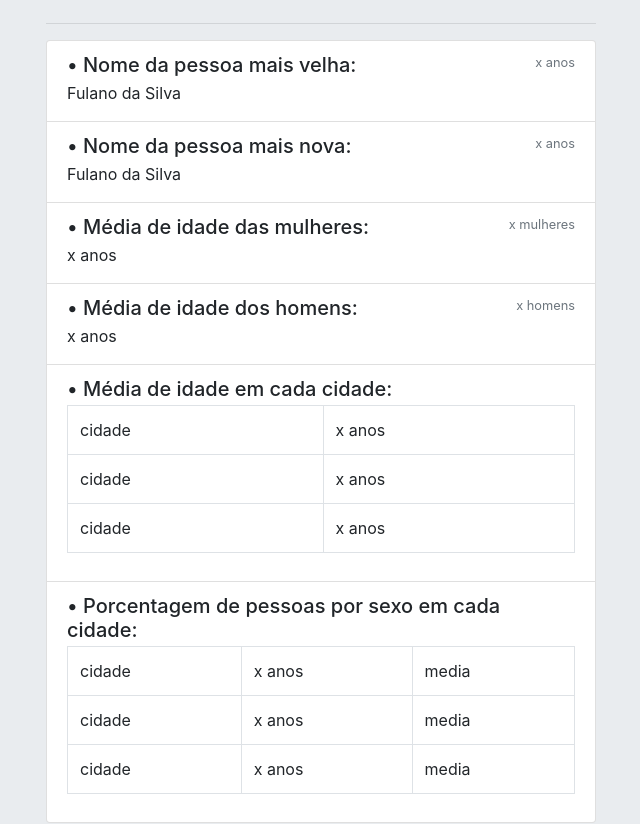
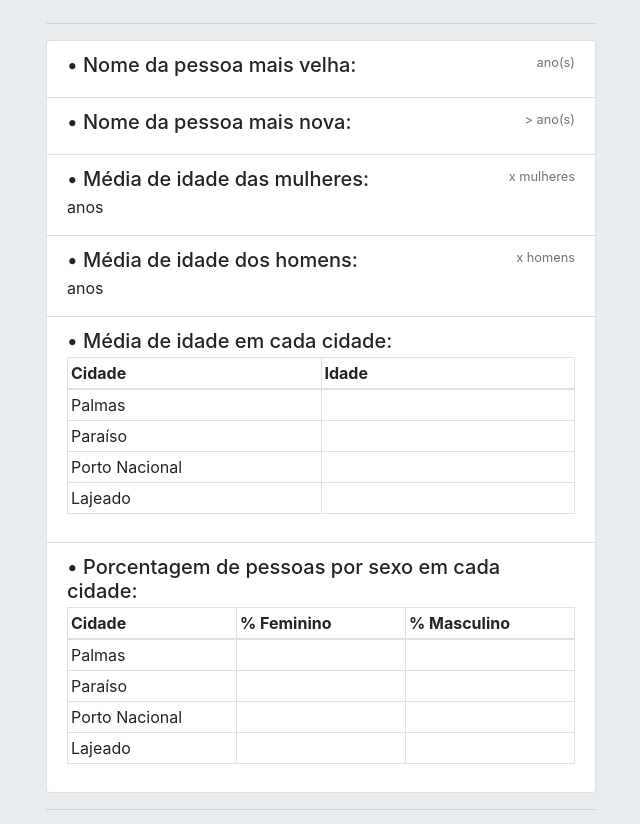
Before and after one commit to lpweb-2019-1/questionario-social-questionario-gustavo-klederson, an Angular app: page / in a window 1280 px wide. Shown: the part 683-1507 px from the top of the page, without its empty margins (319-959 px from the left). Built offline with nearby package versions, Linux system fonts and the light colour scheme.

Commit message:
Atualização do Formulário

```diff
--- a/package.json
+++ b/package.json
@@ -19,13 +19,16 @@
     "@angular/platform-browser": "~7.2.0",
     "@angular/platform-browser-dynamic": "~7.2.0",
     "@angular/router": "~7.2.0",
+    "and": "0.0.3",
     "bootstrap": "^4.3.1",
     "core-js": "^2.5.4",
     "font": "0.0.4",
     "font-awesome": "^4.7.0",
     "ngx": "^2.4.0",
     "ngx-bootstrap": "^4.0.0",
+    "npm": "^6.9.0",
     "rxjs": "~6.3.3",
+    "start": "^5.1.0",
     "tslib": "^1.9.0",
     "zone.js": "~0.8.26"
   },
--- a/src/app/app.component.css
+++ b/src/app/app.component.css
@@ -0,0 +1,9 @@
+th, td {
+    padding: 3px;
+}
+#table1 {
+    width: 50%;
+}
+#table2 {
+    width: 33%;
+}
--- a/src/app/app.component.html
+++ b/src/app/app.component.html
@@ -1,15 +1,18 @@
 <div class="jumbotron jumbotron-fluid">
   <div class="container">
+
+    <!--FORMULÁRIO PARA COLETA DOS DADOS-->
+
     <div class="form-row">
       <div class="col"></div>
       <div class="col-md-6">
         <h1>{{title}}</h1>
         <hr/>
-        <form>
+        <form #cadastro="ngForm" (submit)="submit()">
           <!--Nome-->
           <div class="form-group">
             <label for="nome">Nome Completo:</label>
-            <input type="text" class="form-control" id="nome" name="nome" required/>
+            <input type="text" id="nome" name="nome" [(ngModel)]="nome" class="form-control" required/>
             <small class="text-secondary">Insira seu nome completo.</small>
           </div>
           <!--Sexo-->
@@ -18,44 +21,45 @@
             <br/>
             <div class="form-check-inline">
               <label class="form-check-label">
-                <input type="radio" class="form-check-input"  id="sexo" name="sexo" value="Masculino" required/> Masculino
+                <input type="radio" id="sexo" name="sexo" value="Masculino" [(ngModel)]="sexo" class="form-check-input" required/> Masculino
               </label>
             </div>
             <div class="form-check-inline">
               <label class="form-check-label">
-                <input type="radio" class="form-check-input" id="sexo" name="sexo" value="Feminino" required/> Feminino
+                <input type="radio" id="sexo" name="sexo" value="Feminino" [(ngModel)]="sexo" class="form-check-input"/> Feminino
               </label>
             </div>
             <br/>
-            <small class="text-secondary">Insira sua idade em anos completos.</small>
+            <small class="text-secondary">Selecione seu sexo.</small>
           </div>
           <!--Idade-->
           <div class="form-group">
             <label for="idade">Idade:</label>
-            <input type="number" class="form-control" id="idade" name="idade" required/>
+            <input type="number" id="idade" name="idade" min="0" max="150" [(ngModel)]="idade" class="form-control" required/>
             <small class="text-secondary">Insira sua idade em anos completos.</small>
           </div>
           <!--Cidade-->
           <div class="form-group">
             <label for="cidade">Cidade:</label>
-            <select class="form-control" id="cidade" nome="cidade" required>
-              <option value="cidade">Palmas</option>
-              <option value="cidade">Porto Nacional</option>
-              <option value="cidade">Lajeado</option>
-              <option value="cidade">Paraíso</option>
+            <select id="cidade" name="cidade" [(ngModel)]="cidade" class="form-control" required>
+              <option value="" selected="selected">Selecione uma cidade</option>
+              <option value="cidade" *ngFor="let cidade of questionarios.listaDeCidades()">{{cidade}}</option>
             </select>
             <small class="text-secondary">Selecione sua cidade.</small>
           </div>
           <!--Botões-->
           <div class="btn-group">
-            <button type="button" class="btn btn-outline-primary"><i class="fa fa-check"></i> Salvar</button>
-            <button type="button" class="btn btn-outline-secondary" formnovalidate><i class="fa fa-times"></i> Limpar</button>
+            <button type="submit" class="btn btn-outline-primary" [disabled]="!cadastro.form.valid"><i class="fa fa-check"></i> Salvar</button>
+            <button type="reset" class="btn btn-outline-secondary" formnovalidate><i class="fa fa-times"></i> Limpar</button>
           </div>
         </form>
         <hr/>
       </div>
       <div class="col"></div>
     </div>
+
+    <!--APRESENTAÇÃO ESTATÍSTICA DOS DADOS COLETADOS-->
+
     <div class="form-row">
       <div class="col"></div>
       <div class="col-md-6">
@@ -65,73 +69,76 @@
           <a class="list-group-item list-group-item-action">
             <div class="d-flex w-100 justify-content-between">
               <h5 class="mb-1">• Nome da pessoa mais velha:</h5>
-              <small class="text-muted">x anos</small>
+              <small class="text-muted">{{idade}} ano(s)</small>
             </div>
-            <p class="mb-1">Fulano da Silva</p>
+            <p class="mb-1">{{nome}}</p>
           </a>
           <a class="list-group-item list-group-item-action">
             <div class="d-flex w-100 justify-content-between">
               <h5 class="mb-1">• Nome da pessoa mais nova:</h5>
-              <small class="text-muted">x anos</small>
+              <small class="text-muted">>{{idade}} ano(s)</small>
             </div>
-            <p class="mb-1">Fulano da Silva</p>
+            <p class="mb-1">{{nome}}</p>
           </a>
           <a class="list-group-item list-group-item-action">
             <div class="d-flex w-100 justify-content-between">
               <h5 class="mb-1">• Média de idade das mulheres:</h5>
               <small class="text-muted">x mulheres</small>
             </div>
-            <p class="mb-1">x anos</p>
+            <p class="mb-1">{{idade}} anos</p>
           </a>
           <a class="list-group-item list-group-item-action">
             <div class="d-flex w-100 justify-content-between">
               <h5 class="mb-1">• Média de idade dos homens:</h5>
               <small class="text-muted">x homens</small>
             </div>
-            <p class="mb-1">x anos</p>
+            <p class="mb-1">{{idade}} anos</p>
           </a>
           <a class="list-group-item list-group-item-action">
             <div class="d-flex w-100 justify-content-between">
               <h5 class="mb-1">• Média de idade em cada cidade:</h5>
               <small class="text-muted"></small>
             </div>
+            <div table-responsive-lg>
               <table class="table table-bordered ">
+                <thead>
                   <tr>
-                <td>cidade</td>
-                <td>x anos</td>
+                    <th id="table1">Cidade</th>
+                    <th id="table1">Idade</th>
                   </tr>
-              <tr>
-                <td>cidade</td>
-                <td>x anos</td>
+                </thead>
+                <tbody>
+                  <tr *ngFor="let cidade of questionarios.listaDeCidades()">
+                    <td>{{cidade}}</td>
+                    <td></td>
                   </tr>
-              <tr>
-                <td>cidade</td>
-                <td>x anos</td>
-              </tr>
+                </tbody>
               </table>
+            </div>
           </a>
           <a class="list-group-item list-group-item-action">
             <div class="d-flex w-100 justify-content-between">
               <h5 class="mb-1">• Porcentagem de pessoas por sexo em cada cidade:</h5>
               <small class="text-muted"></small>
             </div>
+            <div table-responsive-lg>
               <table class="table table-bordered ">
+                <thead>
                   <tr>
-                <td>cidade</td>
-                <td>x anos</td>
-                <td>media</td>
+                    <th id="table2">Cidade</th>
+                    <th id="table2">% Feminino</th>
+                    <th id="table2">% Masculino</th>
                   </tr>
-              <tr>
-                <td>cidade</td>
-                <td>x anos</td>
-                <td>media</td>
+                </thead>
+                <tbody>
+                  <tr *ngFor="let cidade of questionarios.listaDeCidades()">
+                    <td>{{cidade}}</td>
+                    <td></td>
+                    <td></td>
                   </tr>
-              <tr>
-                <td>cidade</td>
-                <td>x anos</td>
-                <td>media</td>
-              </tr>
+                </tbody>
               </table>
+            </div>
           </a>
         </div>
         <hr/>
--- a/src/app/app.component.ts
+++ b/src/app/app.component.ts
@@ -1,4 +1,5 @@
 import { Component } from '@angular/core';
+import { AppService } from './app.service';
 
 @Component({
   selector: 'app-root',
@@ -7,4 +8,15 @@ import { Component } from '@angular/core';
 })
 export class AppComponent {
   title = 'Questionário Social';
+  nome = null;
+  sexo = null;
+  idade = null;
+  cidade = null;
+
+  constructor(private questionarios: AppService) { }
+
+  submit(form) {
+    this.questionarios.submit(this.nome, this.sexo, this.idade, this.cidade);
+    form.reset();
+  }
 }
--- a/src/app/app.module.ts
+++ b/src/app/app.module.ts
@@ -1,5 +1,6 @@
 import { BrowserModule } from '@angular/platform-browser';
 import { NgModule } from '@angular/core';
+import { FormsModule } from '@angular/forms';
 
 import { AppRoutingModule } from './app-routing.module';
 import { AppComponent } from './app.component';
@@ -10,6 +11,7 @@ import { AppComponent } from './app.component';
   ],
   imports: [
     BrowserModule,
+    FormsModule,
     AppRoutingModule
   ],
   providers: [],
--- /dev/null
+++ b/src/app/app.service.ts
@@ -0,0 +1,36 @@
+import { Injectable } from '@angular/core';
+
+@Injectable({
+  providedIn: 'root'
+})
+export class AppService {
+  questionarios = [];
+  idQuestionario = 1;
+  cidades = ['Palmas', 'Paraíso', 'Porto Nacional', 'Lajeado'];
+
+  constructor() { }
+
+  submit(nome: string, sexo: string, idade: number, cidade: string) {
+    const questionario = {
+      id: this.idQuestionario,
+      nome,
+      sexo,
+      idade,
+      cidade
+    };
+    this.questionarios.push(questionario);
+    this.idQuestionario++;
+  }
+
+  listaDeCidades() {
+    return this.cidades;
+  }
+
+  dadosEstatisticos() {
+    let estatisticas = [];
+    let pessoaMaisVelha = -1;
+    let pessoaMaisNova = 151;
+    let idadeDasMulheres;
+    let idadeDosHomens;
+  }
+}
```
Also changed, not shown: 2 other files (tests, documents, lock files or other folders). Lines whose indentation alone changed are shown as unchanged.
